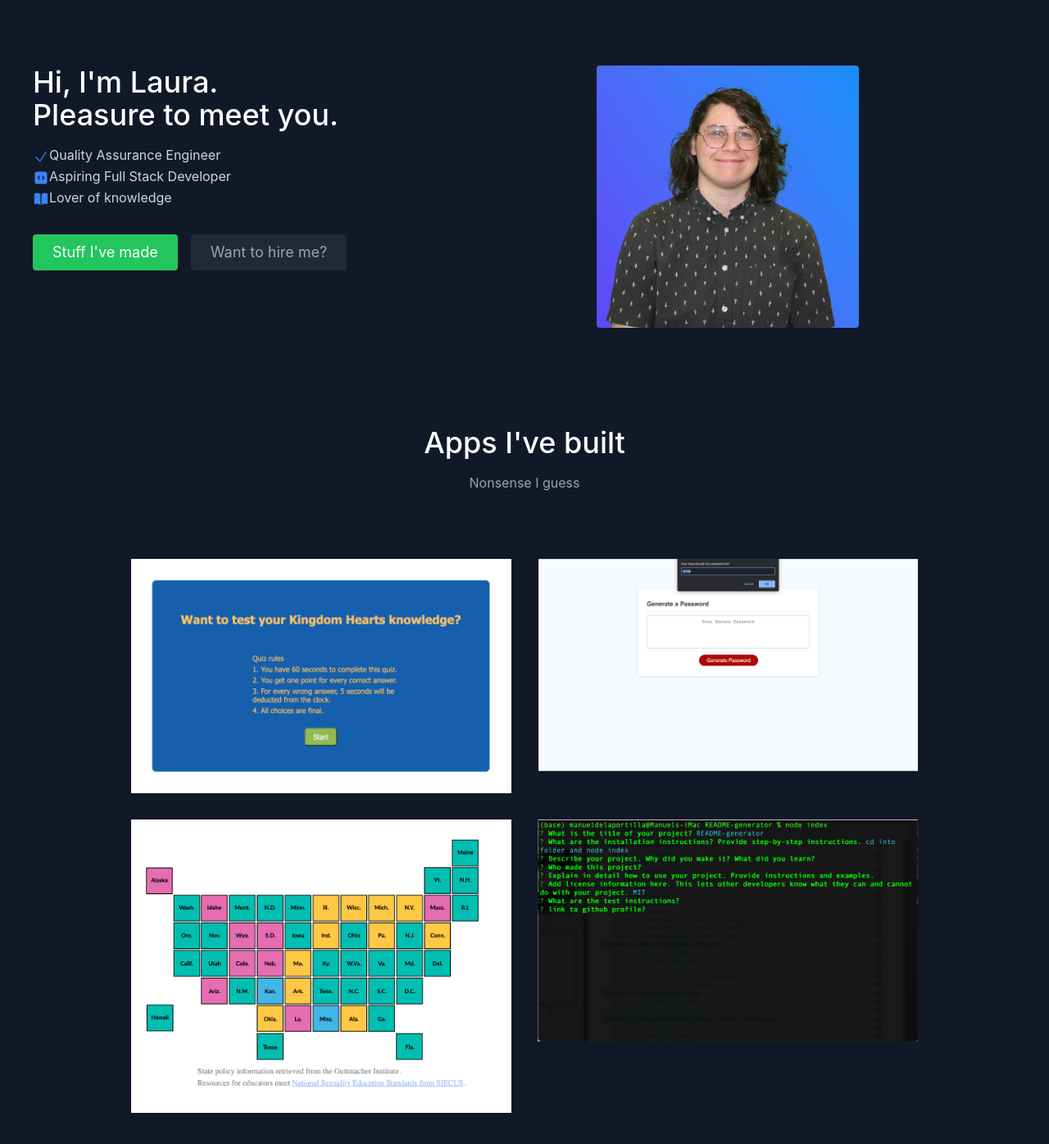
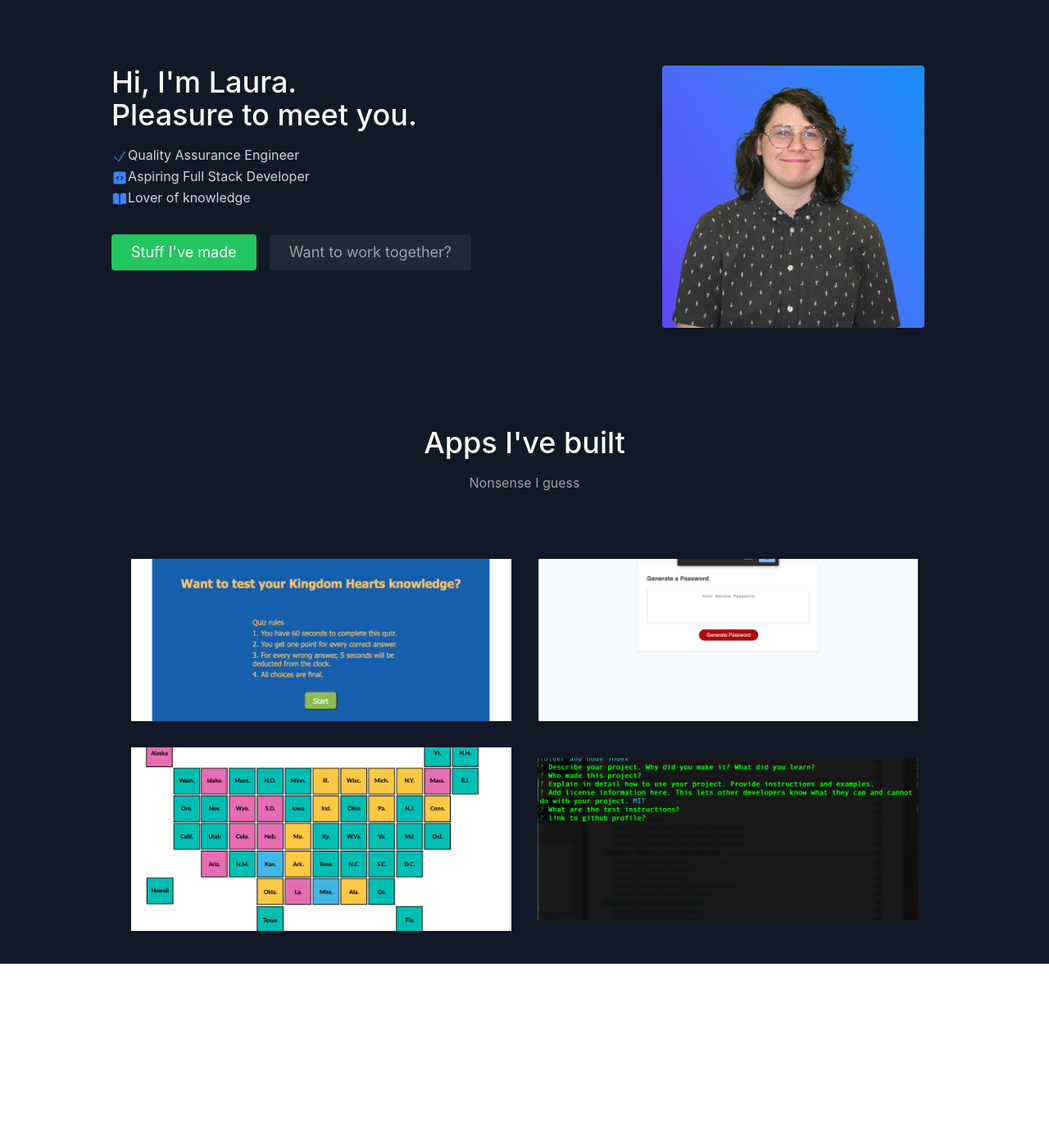
Before and after one commit to lauraantunez024/portfolio_2.1, a React (Create React App) app: page / in a window 1280 px wide. Shown: the whole page at 82% size. After the commit the page ends 1176 px from the top, so only its background shows below. Built offline with nearby package versions, Linux system fonts and the light colour scheme.

Commit message:
aesthetic improvements to projects component

```diff
--- a/src/components/About.js
+++ b/src/components/About.js
@@ -5,7 +5,7 @@ export default function About() {
     return (
         <section id = "about">
             <div className="container mx-auto flex px-10 py-20 md:flex-row flex-col items=-center">
-                <div className="lg:flex-grow md:w-1/2 lg:pr-16 flex flex-col md:items-start md:text-left mb-16 md:mb-0 items-center text-center">
+                <div className="lg:flex-grow lg:pl-24 md:w-1/2 flex flex-col md:items-start md:text-left mb-16 md:mb-0 items-center text-center">
                     <h1 className="title-font sm:text-4xl text-3xl mb-4 font-medium text-white">
                         Hi, I'm Laura.
                     <br className="hidden lg:inline-block" /> Pleasure to meet you.
@@ -28,17 +28,16 @@ export default function About() {
                         href='#contact'
                         className='ml-4 inline-flex text-gray-400 bg-gray-800 border-0 py-2 px-6 focus:outline-none hover:bg-gray-700 hover:text-white rounded text-lg'
                         >
-                            Want to hire me?
+                            Want to work together?
 
                         </a>
                     </div>
                 </div>
-                <div className='lg:max-w-lg lg:w-full md:w-1/2 w-5/6'>
+                <div className='lg:max-w-lg lg:w-full md:ml-4 md:w-1/2 w-5/6 sm:pl-20'>
                     <img
                     className='object-cover object-center rounded max-w-xs'
                     alt="Author photo"
                     src="./Laura_Antunez_hr.png"
-
                     />
 
                 </div>
--- a/src/components/Projects.js
+++ b/src/components/Projects.js
@@ -14,7 +14,7 @@ export default function Projects() {
                     Nonsense I guess
                     </p>
                 </div>
-            <div className='flex flex-wrap -m-4'>
+            <div className='flex flex-wrap -m-4 items-center'>
                 {projects.map((project) => (
                     <a href={project.deployedURL}
                         key={project.image}
@@ -22,8 +22,17 @@ export default function Projects() {
                         <div className='flex relative'>
                             <img
                             alt="gallery"
-                            className='absolut inset-0 w-full h-full object-cover object-center'
+                            className='absolute inset-0 w-full h-full object-cover object-center'
                             src={project.image} />
+                            <div className='px-8 py-10 relative z-10 w-full border-4 border-gray-800 bg-gray-900 opacity-0 hover:opacity-100'>
+                                <h2 className='tracking-widest text-sm title-font font-medium text-blue-400 mb-1'> {project.subtitle}
+                                </h2>
+                                <h1 className='title-font text-lg font-medium text-white mb-3'>
+                                    {project.title}
+                                </h1>
+                                <p className='leading-relaxed'>{project.description}</p>
+
+                            </div>
                         </div>
                     </a>
                 ))}
--- a/src/data.js
+++ b/src/data.js
@@ -1,6 +1,8 @@
 export const projects = [
     {
-      title: "CodeQuiz",
+      title: "E-Commerce RESTful API",
+      subtitle: "Timed quiz that penalizes you for wrong answers",
+      description: "HTML/CSS, Javascript, JQuery",
       image: "./codequiz.png",
       deployedURL: "https://lauraantunez024.github.io/CodeQuiz/",
       repoURL: "https://github.com/lauraantunez024/CodeQuiz",
@@ -8,6 +10,8 @@ export const projects = [
     },
     {
       title: "Password Generator",
+      subtitle: "Creates a password for you based on the requirements you set",
+      description: "HTML/CSS, Javascript, Regex",
       image: "./password_generator.png",
       deployedURL: "https://lauraantunez024.github.io/PasswordGenerator/",
       repoURL: "https://github.com/lauraantunez024/PasswordGenerator",
@@ -15,6 +19,8 @@ export const projects = [
     },
     {
       title: "Interactive Sex Ed Map",
+      subtitle: "Created as part of an article for the Hechinger Report",
+      description: "HTML/CSS, JavaScript, JQuery, Python/SQL for data manipulation",
       image: "./SexEdMap.png",
       deployedURL:
         "https://lauraantunez024.github.io/SexEd_MapInteractive/",
@@ -23,6 +29,8 @@ export const projects = [
     },
     {
       title: "README-Generator",
+      subtitle: "Create a formatted README.md based on your inputs",
+      description: "Node.js",
       image: "./README-generator.png",
       deployedURL:
         "https://lauraantunez024.github.io/gravity-lines/",
```
Lines whose indentation alone changed are shown as unchanged.
